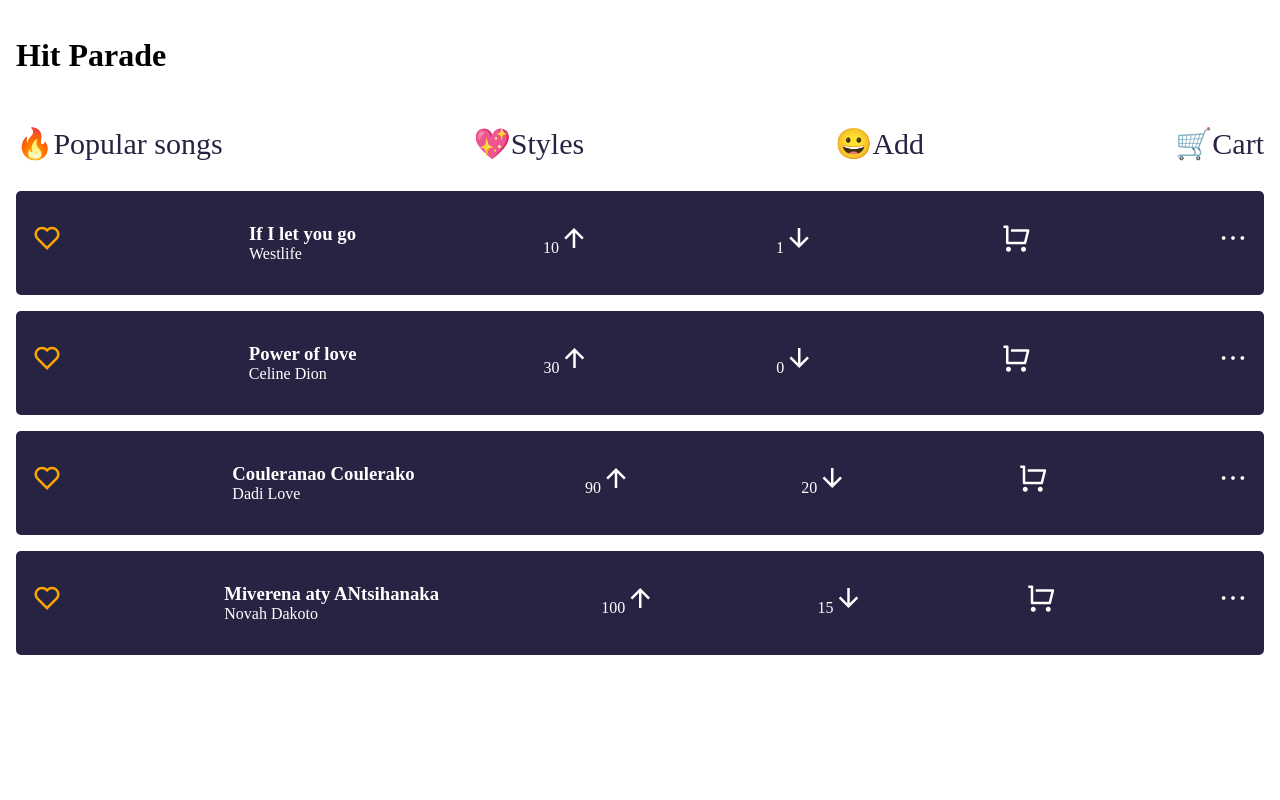
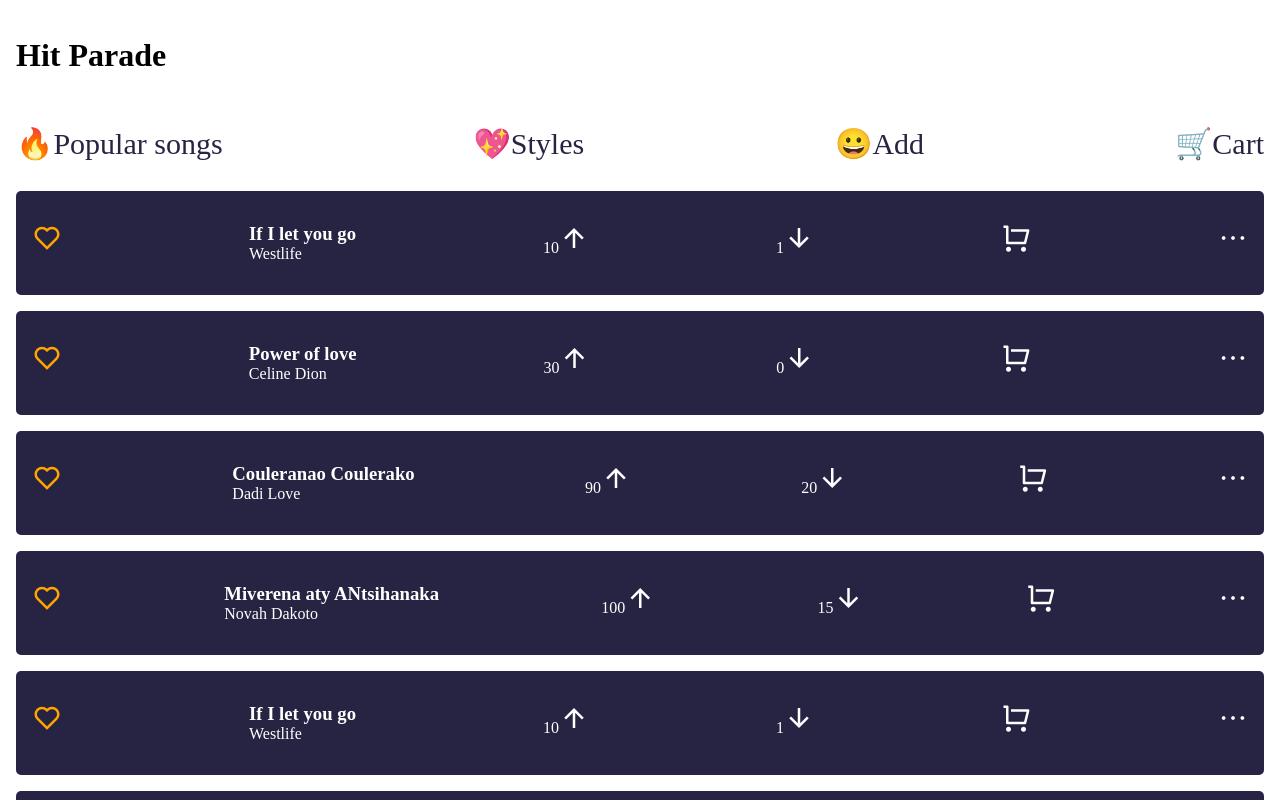
Before and after one commit to moro-patana/hit-parade-react, a React app: page / in a window 1280 px wide. Shown: the top 800 px of the page. Built offline with nearby package versions, Linux system fonts and the light colour scheme.

Commit message:
map the songs in the App

```diff
--- a/App.js
+++ b/App.js
@@ -7,12 +7,13 @@ import Styles from "./components/styles"
 import AddSong from "./components/addSong"
 import Cart from "./components/cart"
 function App() {
+    const { songs } = useContext(Contexts)
     return (
         <div>
         <Header/>
         <Switch>
             <Route exact path="/">
-              <SongItem/>
+            {songs.map(song => ( <SongItem key={song.id} song={song}/> ))}
             </Route>
             <Route path="/styles">
                 <Styles/>
```
